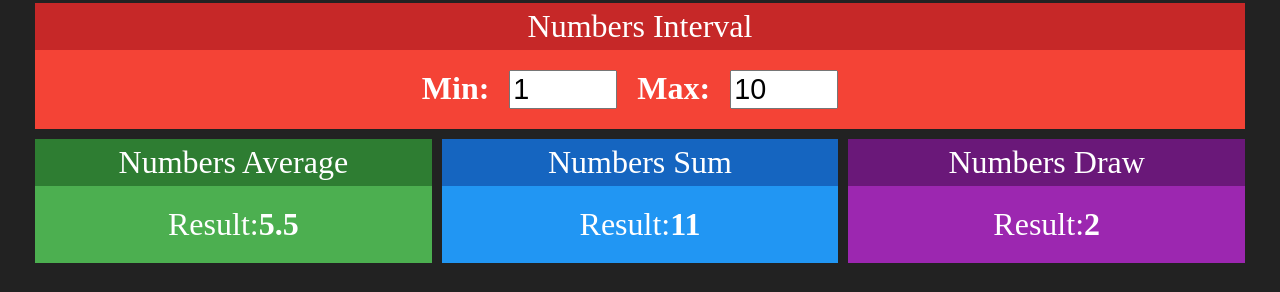
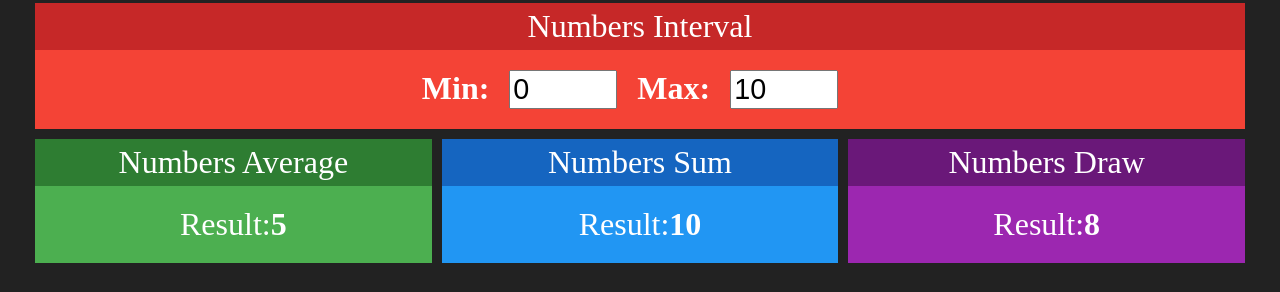
Before and after one commit to Testoni/simple-redux, a React (Create React App) app: page / in a window 1280 px wide. Shown: the part 192-484 px from the top of the page. Built offline with nearby package versions, Linux system fonts and the light colour scheme.

Commit message:
cleaning application

```diff
--- a/src/App.js
+++ b/src/App.js
@@ -1,4 +1,4 @@
-import React, { useState } from 'react';
+import React from 'react';
 import logo from './logo.svg';
 import './App.css';
 
@@ -8,20 +8,16 @@
 import Draw from './components/Draw'
 
 function App() {
-
-  const [min, setMin] = useState(1)
-  const [max, setMax] = useState(10)
-
   return (
     <div className="App">
       <h1>React-Redux (Simple)</h1>
       <div className='line'>
-        <Interval onMinChanged={setMin} onMaxChanged={setMax} min={min} max={max}></Interval>
+        <Interval></Interval>
       </div>
       <div className='line'>
-        <Average min={min} max={max}></Average>
-        <Sum min={min} max={max}></Sum>
-        <Draw min={min} max={max}></Draw>
+        <Average></Average>
+        <Sum></Sum>
+        <Draw></Draw>
       </div>
     </div>
   );
--- a/src/components/Average.jsx
+++ b/src/components/Average.jsx
@@ -2,13 +2,12 @@
 import Card from './Card'
 
 export default props => {
-    const { min, max } = props
     return (
         <Card title='Numbers Average' green>
         <div>
             <span>
                 <span>Result:</span>
-                <strong>{(max + min) / 2}</strong>
+                <strong>5</strong>
             </span>
         </div>
         </Card>
--- a/src/components/Draw.jsx
+++ b/src/components/Draw.jsx
@@ -2,14 +2,12 @@
 import Card from './Card'
 
 export default props => {
-    const { min, max } = props
-    const random = parseInt(Math.random() * (max - min)) + min
     return (
         <Card title='Numbers Draw' purple>
         <div>
             <span>
                 <span>Result:</span>
-                <strong>{random}</strong>
+                <strong>8</strong>
             </span>
         </div>
         </Card>
--- a/src/components/Interval.jsx
+++ b/src/components/Interval.jsx
@@ -3,17 +3,16 @@
 import Card from './Card'
 
 export default props => {
-    const { min, max } = props
     return (
         <Card title='Numbers Interval' red>
         <div className='Interval'>
             <span>
                 <strong>Min:</strong>
-                <input type="number" value={min} onChange={e => props.onMinChanged(+e.target.value)} />
+                <input type="number" value={0} readOnly />
             </span>
             <span>
                 <strong>Max:</strong>
-                <input type="number" value={max} onChange={e => props.onMaxChanged(+e.target.value)} />
+                <input type="number" value={10} readOnly />
             </span>
         </div>
         </Card>
--- a/src/components/Sum.jsx
+++ b/src/components/Sum.jsx
@@ -2,13 +2,12 @@
 import Card from './Card'
 
 export default props => {
-    const { min, max } = props
     return (
         <Card title='Numbers Sum' blue>
         <div>
             <span>
                 <span>Result:</span>
-                <strong>{ max + min }</strong>
+                <strong>10</strong>
             </span>
         </div>
         </Card>
```
